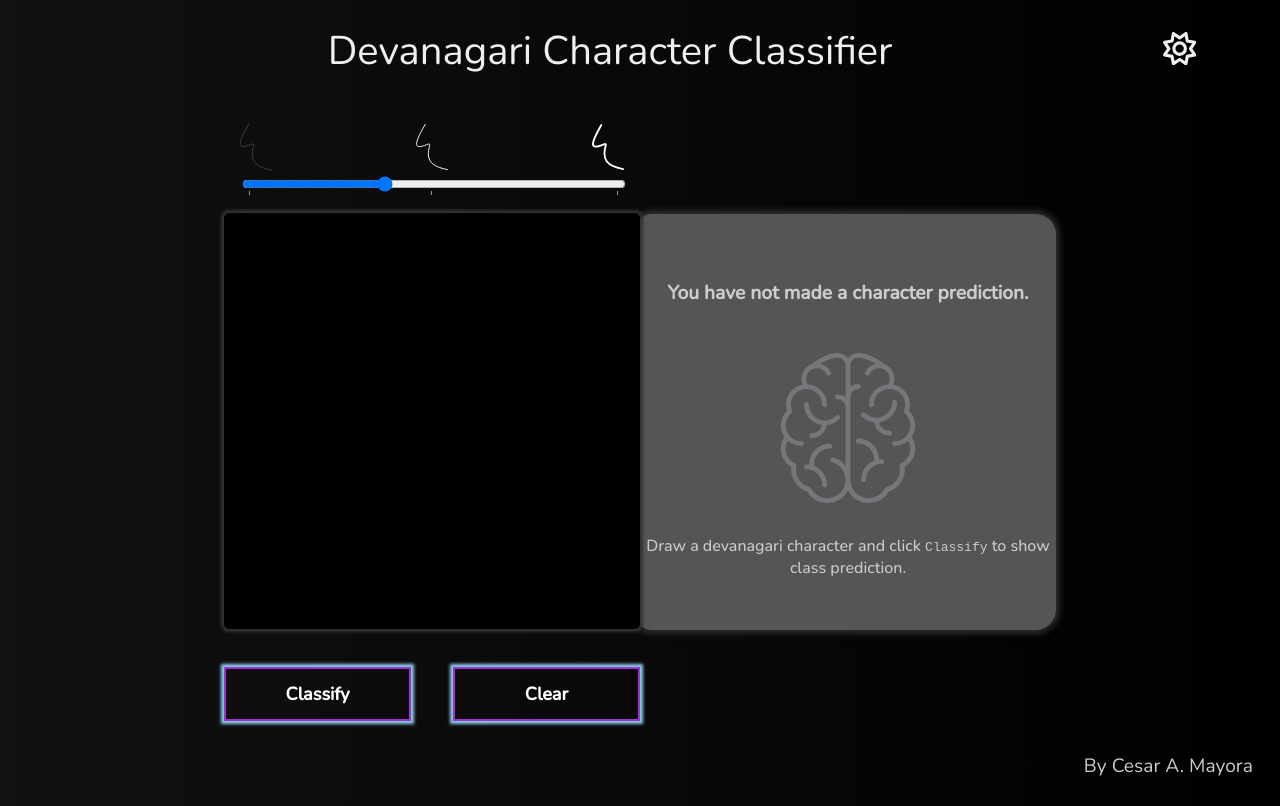
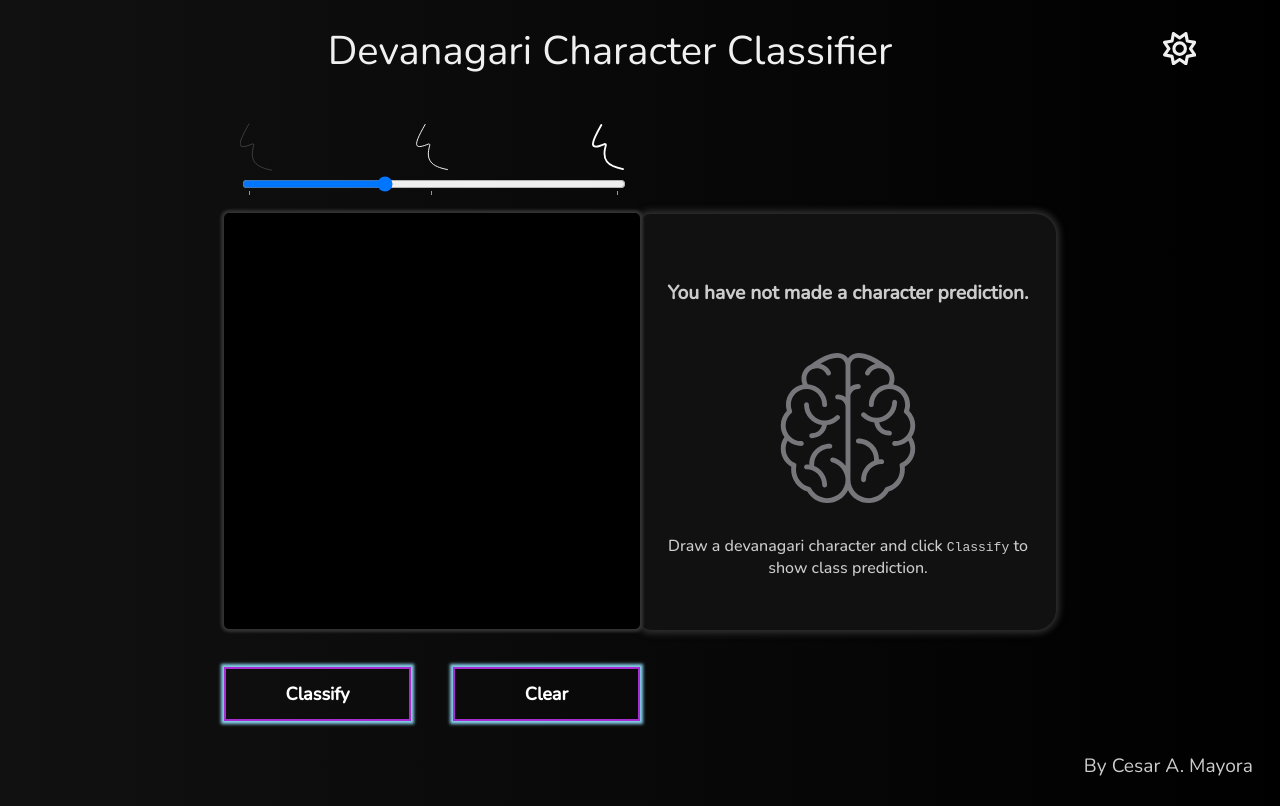
Before and after one commit to mayoras/devanagari-classifier, a SvelteKit app in the folder devan-web/: page / in a window 1280 px wide. Built offline with nearby package versions, Linux system fonts and the light colour scheme.

Commit message:
minor changes

```diff
--- a/devan-web/src/app.html
+++ b/devan-web/src/app.html
@@ -38,7 +38,7 @@
 				--bg: linear-gradient(to right, var(--gray6), var(--black));
 				--text: var(--gray0);
 				--gray-text: var(--gray1);
-				--card-bg: var(--gray4);
+				--card-bg: var(--gray6);
 				--button-text: var(--white);
 				--button-hover-bg: var(--gray5);
 				--box-shadow: var(--gray5);
--- a/devan-web/src/routes/+page.svelte
+++ b/devan-web/src/routes/+page.svelte
@@ -196,6 +196,7 @@
 		justify-content: center;
 		align-items: center;
 		text-align: center;
+		margin-inline: 1em;
 
 		color: var(--gray-text);
 		font-weight: 500;
```
